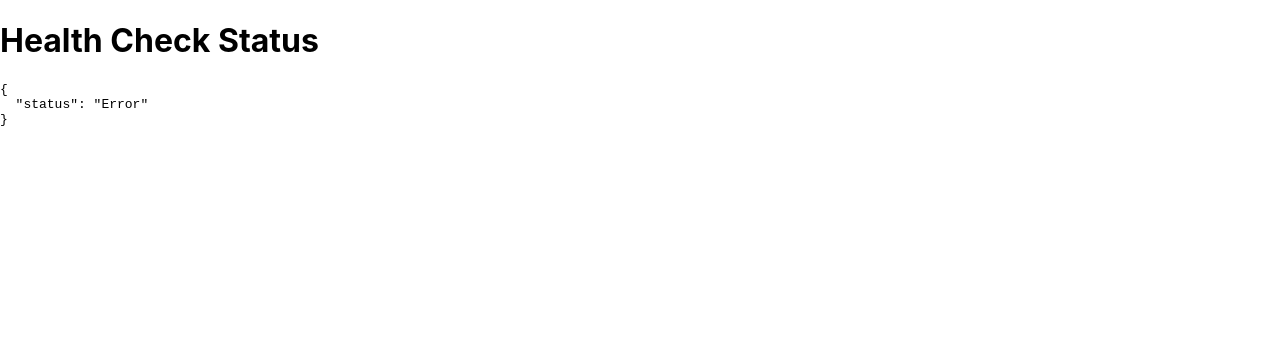
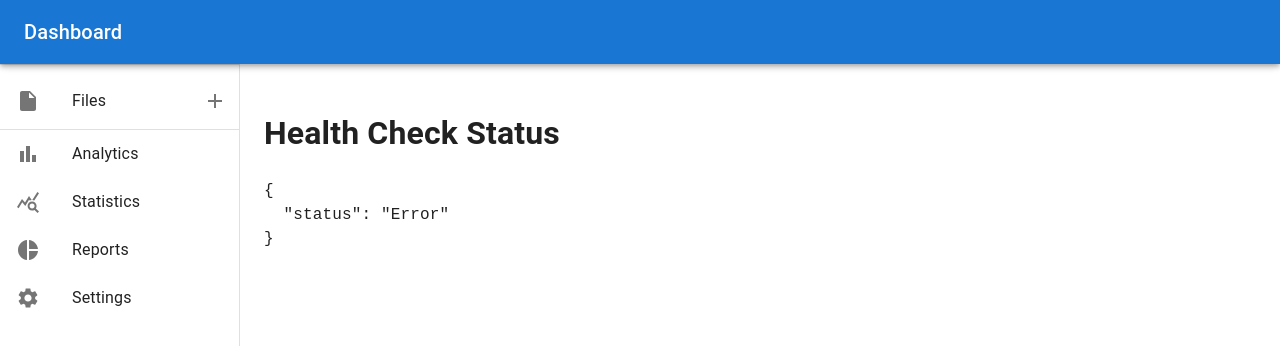
Before and after one commit to TomJan533/csv-transformer, a React (Create React App) app in the folder frontend/: page /health-check in a window 1280 px wide. Shown: the top 346 px of the page. Built offline with nearby package versions, Linux system fonts and the light colour scheme; no server answers.

Commit message:
layout, file enrichment moved to modal

```diff
--- a/frontend/package.json
+++ b/frontend/package.json
@@ -7,7 +7,9 @@
   "dependencies": {
     "@emotion/react": "^11.13.3",
     "@emotion/styled": "^11.13.0",
+    "@mui/icons-material": "^6.0.2",
     "@mui/material": "^6.0.2",
+    "@mui/system": "^6.0.2",
     "@mui/x-data-grid": "^7.16.0",
     "@testing-library/jest-dom": "^5.17.0",
     "@testing-library/react": "^13.4.0",
--- a/frontend/src/App.js
+++ b/frontend/src/App.js
@@ -2,7 +2,7 @@ import React from 'react';
 import { BrowserRouter as Router, Route, Routes } from 'react-router-dom';
 import Home from './pages/Home/Home.js';
 import HealthCheck from './pages/HealthCheck/HealthCheck.js';
-import FileEnrichment from './pages/FileEnrichment/FileEnrichment.js'
+
 
 const App = () => {
   return (
@@ -11,7 +11,6 @@ const App = () => {
         <Route path="/" element={<Home />} />
         <Route path="/home" element={<Home />} />
         <Route path="/health-check" element={<HealthCheck />} />
-        <Route path="/file-enrichment/:fileId" element={<FileEnrichment />} />
       </Routes>
     </Router>
   );
--- /dev/null
+++ b/frontend/src/DashboardLayout.js
@@ -0,0 +1,137 @@
+import React, { useRef } from 'react';
+import { AppBar, Toolbar, CssBaseline, Typography, Drawer, List, ListItem, ListItemIcon, ListItemText, Divider, IconButton } from '@mui/material';
+import { InsertDriveFile as FilesIcon, Add as AddIcon, BarChart as AnalyticsIcon, QueryStats as StatsIcon, PieChart as ReportsIcon, Settings as SettingsIcon } from '@mui/icons-material';
+import { ThemeProvider, createTheme } from '@mui/material/styles/index.js';
+import { styled } from '@mui/system/index.js';
+import { useNavigate } from 'react-router-dom';
+
+const drawerWidth = 240;
+
+const theme = createTheme();
+
+const Root = styled('div')({
+  display: 'flex',
+});
+
+const AppBarStyled = styled(AppBar)(({ theme }) => ({
+  zIndex: theme.zIndex.drawer + 1,
+}));
+
+const DrawerStyled = styled(Drawer)({
+  width: drawerWidth,
+  flexShrink: 0,
+  '& .MuiDrawer-paper': {
+    width: drawerWidth,
+  },
+});
+
+const Content = styled('main')(({ theme }) => ({
+  flexGrow: 1,
+  padding: theme.spacing(3),
+}));
+
+export default function DashboardLayout({ children, onUploadSuccess }) { // onUploadSuccess for updating file list
+  const navigate = useNavigate();
+  const fileInputRef = useRef(null);
+
+  // Function to open file selection dialog when + button is clicked
+  const handleFileUploadClick = () => {
+    if (fileInputRef.current) {
+      fileInputRef.current.click(); // Trigger hidden file input
+    }
+  };
+
+  const handleFileChange = async (event) => {
+    const selectedFile = event.target.files[0];
+
+    if (!selectedFile) {
+      return; // If no file is selected, return early
+    }
+
+    const formData = new FormData();
+    formData.append('file', selectedFile);
+
+    try {
+      const response = await fetch(`${process.env.REACT_APP_API_URL}/upload-csv/`, {
+        method: 'POST',
+        body: formData,
+      });
+
+      const result = await response.json();
+
+      if (response.ok) {
+        console.log('File uploaded successfully!');
+        if (onUploadSuccess) {
+          onUploadSuccess(); // Trigger parent callback to refresh CSV list
+        }
+      } else {
+        console.error('Upload failed:', result.error);
+      }
+    } catch (error) {
+      console.error('Error occurred during file upload:', error);
+    }
+  };
+
+  return (
+    <ThemeProvider theme={theme}>
+      <Root>
+        <CssBaseline />
+        <AppBarStyled position="fixed">
+          <Toolbar>
+            <Typography variant="h6" noWrap>
+              Dashboard
+            </Typography>
+          </Toolbar>
+        </AppBarStyled>
+        <DrawerStyled variant="permanent" anchor="left">
+          <Toolbar />
+          <Divider />
+          <List>
+            {/* Files section with Add button */}
+            <ListItem button onClick={() => navigate('/home')}>
+              <ListItemIcon><FilesIcon /></ListItemIcon>
+              <ListItemText primary="Files" />
+              <IconButton
+                edge="end"
+                aria-label="add"
+                onClick={handleFileUploadClick} // Trigger file input
+              >
+                <AddIcon />
+              </IconButton>
+              {/* Hidden file input */}
+              <input
+                type="file"
+                accept=".csv"
+                ref={fileInputRef} // Reference for the input
+                style={{ display: 'none' }} // Hide the input
+                onChange={handleFileChange} // Handle file selection and upload
+              />
+            </ListItem>
+            <Divider />
+            {/* Disabled sections for other features */}
+            <ListItem disabled>
+              <ListItemIcon><AnalyticsIcon /></ListItemIcon>
+              <ListItemText primary="Analytics" />
+            </ListItem>
+            <ListItem disabled>
+              <ListItemIcon><StatsIcon /></ListItemIcon>
+              <ListItemText primary="Statistics" />
+            </ListItem>
+            <ListItem disabled>
+              <ListItemIcon><ReportsIcon /></ListItemIcon>
+              <ListItemText primary="Reports" />
+            </ListItem>
+            <ListItem disabled>
+              <ListItemIcon><SettingsIcon /></ListItemIcon>
+              <ListItemText primary="Settings" />
+            </ListItem>
+          </List>
+        </DrawerStyled>
+        <Content>
+          <Toolbar />
+          {children}
+        </Content>
+      </Root>
+    </ThemeProvider>
+  );
+}
--- a/frontend/src/components/CSVList/FileList.js
+++ b/frontend/src/components/CSVList/FileList.js
@@ -1,9 +1,28 @@
-import React from 'react';
+import React, { useState } from 'react';
 import { DataGrid } from '@mui/x-data-grid';
-import { useNavigate } from 'react-router-dom';
+import { Button, Modal, Box } from '@mui/material';
+import FileEnrichment from '../../pages/FileEnrichment/FileEnrichment.js';
 
-const FileList = ({ csvFiles, handleFileClick }) => {
-  const navigate = useNavigate();
+const FileList = ({ csvFiles, handleFileClick, refreshFileList }) => {
+  const [isEnrichmentModalOpen, setIsEnrichmentModalOpen] = useState(false); // State to manage modal open/close
+  const [selectedFileId, setSelectedFileId] = useState(null); // Track selected file for enrichment
+
+  const openEnrichmentModal = (fileId) => {
+    setSelectedFileId(fileId);
+    setIsEnrichmentModalOpen(true);
+  };
+
+  const closeEnrichmentModal = () => {
+    setIsEnrichmentModalOpen(false);
+    setSelectedFileId(null);
+    refreshFileList();
+  };
+
+  const handleEnrichmentSuccess = () => {
+    // Refresh the file list after enrichment and close modal
+    refreshFileList();
+    closeEnrichmentModal();
+  };
 
   const fileColumns = [
     { field: 'file_name', headerName: 'File Name', width: 300 },
@@ -24,35 +43,29 @@ const FileList = ({ csvFiles, handleFileClick }) => {
       filterable: false,
       renderCell: (params) => (
         <div>
-          <button
+          <Button
             onClick={() => handleFileClick(params.id)}
             style={{
               marginRight: '10px',
               padding: '5px 10px',
               backgroundColor: '#1976d2',
               color: '#fff',
-              border: 'none',
-              borderRadius: '4px',
-              cursor: 'pointer',
             }}
           >
             View Content
-          </button>
+          </Button>
 
-          {/* Button for Navigation to Data Enrichment */}
-          <button
-            onClick={() => navigate(`/file-enrichment/${params.id}`)}
+          {/* Button to trigger Data Enrichment Modal */}
+          <Button
+            onClick={() => openEnrichmentModal(params.id)}
             style={{
               padding: '5px 10px',
               backgroundColor: '#f44336',
               color: '#fff',
-              border: 'none',
-              borderRadius: '4px',
-              cursor: 'pointer',
             }}
           >
             Data Enrichment
-          </button>
+          </Button>
         </div>
       ),
     },
@@ -65,6 +78,7 @@ const FileList = ({ csvFiles, handleFileClick }) => {
   }));
 
   return (
+    <>
       <div style={{ height: 400, width: '100%' }}>
         <DataGrid
           rows={fileRows}
@@ -74,6 +88,41 @@ const FileList = ({ csvFiles, handleFileClick }) => {
           }}
         />
       </div>
+
+      {/* Modal for File Enrichment */}
+      <Modal
+  open={isEnrichmentModalOpen}
+  onClose={closeEnrichmentModal}
+  aria-labelledby="file-enrichment-modal"
+  aria-describedby="file-enrichment-modal-description"
+>
+  <Box
+    sx={{
+      position: 'absolute',
+      top: '50%',
+      left: '50%',
+      transform: 'translate(-50%, -50%)',
+      width: '80%',  // Make the modal box larger
+      maxHeight: '90vh',  // Ensure the modal content fits within the viewport
+      overflowY: 'auto',  // Add scrolling in case the content overflows
+      bgcolor: 'background.paper',
+      borderRadius: '10px',
+      boxShadow: 24,
+      p: 4,
+    }}
+  >
+    {selectedFileId && (
+      <FileEnrichment
+        fileId={selectedFileId}
+        onClose={handleEnrichmentSuccess}
+        refreshFileList={refreshFileList}
+      />
+    )}
+  </Box>
+      </Modal>
+
+
+    </>
   );
 };
 
--- a/frontend/src/pages/FileEnrichment/FileEnrichment.js
+++ b/frontend/src/pages/FileEnrichment/FileEnrichment.js
@@ -1,9 +1,8 @@
 import React, { useState, useEffect } from 'react';
-import { useParams } from 'react-router-dom';
+import { Button } from '@mui/material';
 
 const apiUrl = process.env.REACT_APP_API_URL;
 
-// Define the isValidUrl function here
 const isValidUrl = (string) => {
   try {
     new URL(string);
@@ -13,25 +12,29 @@ const isValidUrl = (string) => {
   }
 };
 
-function FileEnrichment() {
-  const { fileId } = useParams(); // Get the fileId from the URL
-  const [columns, setColumns] = useState([]); // State to hold extracted columns
+function FileEnrichment({ fileId, onClose }) {  // Accept `fileId` prop and `onClose` to handle closing modal
+  const [columns, setColumns] = useState([]);
   const [selectedColumn, setSelectedColumn] = useState('');
-  const [inputValue, setInputValue] = useState(''); // This will store the selected URL
+  const [inputValue, setInputValue] = useState('');
   const [secondDropdownOptions, setSecondDropdownOptions] = useState([]);
   const [secondDropdownValue, setSecondDropdownValue] = useState('');
   const [responsePreview, setResponsePreview] = useState('');
   const [error, setError] = useState('');
   const [successMessage, setSuccessMessage] = useState('');
+  const [isSubmitDisabled, setIsSubmitDisabled] = useState(true); // Add state to track submit button status
 
+  // Effect to check if both dropdowns are selected to enable submit button
+  useEffect(() => {
+    setIsSubmitDisabled(!(selectedColumn && secondDropdownValue));
+  }, [selectedColumn, secondDropdownValue]);
 
   useEffect(() => {
     if (fileId) {
       fetch(`${apiUrl}/csv-files/${fileId}/?_page=1&_limit=1`)
         .then(response => response.json())
         .then(data => {
-          if (Array.isArray(data.results) && data.results.length > 0) {
-            const cols = Object.keys(data.results[0]); // Extract columns from the first row
+          if (data.results && Array.isArray(data.results) && data.results.length > 0) {
+            const cols = Object.keys(data.results[0]);
             setColumns(cols);
           } else {
             setError('Error: No data found for the file.');
@@ -48,8 +51,8 @@ function FileEnrichment() {
     setInputValue(selectedUrl);
     setResponsePreview('');
     setError('');
-    setSuccessMessage(''); // Clear success message on input change
-    handleSubmit(selectedUrl); // Automatically run fetch logic when a URL is selected
+    setSuccessMessage('');
+    handleSubmit(selectedUrl);
   };
 
   const handleSubmit = (selectedUrl = inputValue) => {
@@ -111,6 +114,7 @@ function FileEnrichment() {
       .then(data => {
         setSuccessMessage(`Submission successful: ${JSON.stringify(data, null, 2)}`);
         setError('');
+        onClose();  // Close modal after submission
       })
       .catch(err => {
         setError(`Error submitting data: ${err.message}`);
@@ -120,15 +124,13 @@ function FileEnrichment() {
 
   return (
     <div>
-      <h2>File Enrichment for File ID: {fileId}</h2>
-
-      {/* 1st Row - Endpoint Selection */}
+      {/* URL Selection */}
       <div style={{ marginBottom: '20px' }}>
         <label htmlFor="input">Select Data Source URL:</label>
         <select
           id="input"
           value={inputValue}
-          onChange={handleInputChange} // Trigger handleSubmit when URL is selected
+          onChange={handleInputChange}
           style={{ width: '100%', padding: '10px' }}
         >
           <option value="">-- Select a URL --</option>
@@ -141,7 +143,7 @@ function FileEnrichment() {
         </select>
       </div>
 
-      {/* 2nd Row - Response Preview */}
+      {/* Response Preview */}
       <div style={{ marginBottom: '20px', padding: '10px', border: '1px solid #ccc', borderRadius: '5px', backgroundColor: '#f9f9f9' }}>
         <h3>Response Preview</h3>
         {responsePreview ? (
@@ -151,9 +153,8 @@ function FileEnrichment() {
         )}
       </div>
 
-      {/* 3rd Row - Columns Dropdown and Second Dropdown */}
+      {/* Columns Dropdown and Second Dropdown */}
       <div style={{ marginBottom: '20px', display: 'flex', gap: '10px' }}>
-        {/* Columns Dropdown */}
         <div style={{ flex: 1 }}>
           <label htmlFor="columns">Select a Column:</label>
           <select
@@ -169,7 +170,6 @@ function FileEnrichment() {
           </select>
         </div>
 
-        {/* Second Dropdown */}
         <div style={{ flex: 1 }}>
           <label htmlFor="secondDropdown">Second Dropdown:</label>
           <select
@@ -186,32 +186,33 @@ function FileEnrichment() {
         </div>
       </div>
 
-      {/* 4th Row - Submit Button */}
-      <div style={{ marginBottom: '20px' }}>
-        <button
+      {/* Buttons: Submit and Exit */}
+      <div style={{ display: 'flex', justifyContent: 'space-between', marginTop: '20px' }}>
+        <Button
+          variant="contained"
+          color="primary"
           onClick={handlePostSubmit}
-          style={{ padding: '10px 20px', backgroundColor: '#4CAF50', color: 'white', border: 'none', borderRadius: '5px', width: '100%' }}
+          style={{ width: '45%' }}
+          disabled={isSubmitDisabled} // Disable until both dropdowns have values
         >
           Submit Choices
-        </button>
+        </Button>
+
+        <Button
+          variant="outlined"
+          color="secondary"
+          onClick={onClose}
+          style={{ width: '45%' }}
+        >
+          Exit Without Changes
+        </Button>
       </div>
 
       {/* Error and Success Messages */}
-      {error && (
-        <div style={{ color: 'red', marginTop: '20px' }}>
-          <p>{error}</p>
-        </div>
-      )}
-      {successMessage && (
-        <div style={{ color: 'green', marginTop: '20px' }}>
-          <p>{successMessage}</p>
-        </div>
-      )}
+      {error && <div style={{ color: 'red', marginTop: '20px' }}>{error}</div>}
+      {successMessage && <div style={{ color: 'green', marginTop: '20px' }}>{successMessage}</div>}
     </div>
   );
-
-
-
 }
 
 export default FileEnrichment;
--- a/frontend/src/pages/HealthCheck/HealthCheck.js
+++ b/frontend/src/pages/HealthCheck/HealthCheck.js
@@ -1,4 +1,5 @@
 import React, { useEffect, useState } from 'react';
+import DashboardLayout from '../../DashboardLayout.js';
 
 const apiUrl = process.env.REACT_APP_API_URL;
 
@@ -17,14 +18,14 @@ const HealthCheck = () => {
   }, []);
 
   return (
-    <div>
+    <DashboardLayout>
       <h1>Health Check Status</h1>
       {status ? (
         <pre>{JSON.stringify(status, null, 2)}</pre>
       ) : (
         <p>Loading...</p>
       )}
-    </div>
+      </DashboardLayout>
   );
 };
 
--- a/frontend/src/pages/Home/Home.js
+++ b/frontend/src/pages/Home/Home.js
@@ -2,12 +2,13 @@ import React, { useState } from 'react';
 import CSVUpload from '../../components/CSVUpload/CSVUpload.js';
 import CSVList from '../../components/CSVList/CSVList.js';
 import FileContent from '../../components/CSVList/FileContent.js';
+import DashboardLayout from '../../DashboardLayout.js';
 
 function Home() {
   const [selectedFileId, setSelectedFileId] = useState(null);
   const [selectedFileContent, setSelectedFileContent] = useState([]);
   const [totalRows, setTotalRows] = useState(0);
-  const [listUpdateTrigger, setListUpdateTrigger] = useState(false); // State to trigger updates
+  const [listUpdateTrigger, setListUpdateTrigger] = useState(false);
 
   const handleFileSelect = (fileId, fileContent, totalRowsFromCSVList) => {
     setSelectedFileId(fileId);
@@ -19,34 +20,32 @@ function Home() {
     setListUpdateTrigger((prev) => !prev); // Toggle to trigger CSV list update
   };
 
-  const fetchPaginatedData = (page, pageSize) => {
-    return fetch(`${process.env.REACT_APP_API_URL}/csv-files/${selectedFileId}/?page=${page}&page_size=${pageSize}`)
-      .then(response => response.json())
-      .then(data => {
-        return {
-          results: data.results,
-          count: data.count,
-        };
-      });
+  const refreshFileList = () => {
+    setListUpdateTrigger((prev) => !prev); // Refresh CSV List when called
   };
 
   return (
+    <DashboardLayout>
       <div className="Home">
         <div>
-        <CSVUpload onUploadSuccess={handleUploadSuccess} /> {/* Pass the callback to CSVUpload */}
+          <CSVUpload onUploadSuccess={handleUploadSuccess} />
         </div>
         <div>
-        <CSVList onFileSelect={handleFileSelect} updateTrigger={listUpdateTrigger} /> {/* Pass updateTrigger */}
+          <CSVList onFileSelect={handleFileSelect} updateTrigger={listUpdateTrigger} refreshFileList={refreshFileList} />
         </div>
         <div>
           {selectedFileId && selectedFileContent.length > 0 && (
             <FileContent
-            fetchPaginatedData={fetchPaginatedData}
+              fetchPaginatedData={(page, pageSize) =>
+                fetch(`${process.env.REACT_APP_API_URL}/csv-files/${selectedFileId}/?page=${page}&page_size=${pageSize}`)
+                  .then((response) => response.json())
+              }
               totalRows={totalRows}
             />
           )}
         </div>
       </div>
+    </DashboardLayout>
   );
 }
 
```
Also changed, not shown: 1 other file (tests, documents, lock files or other folders). Lines whose indentation alone changed are shown as unchanged.
